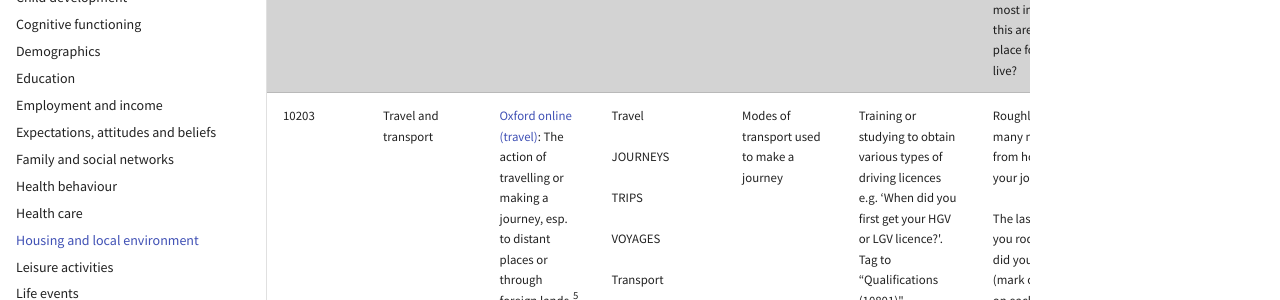
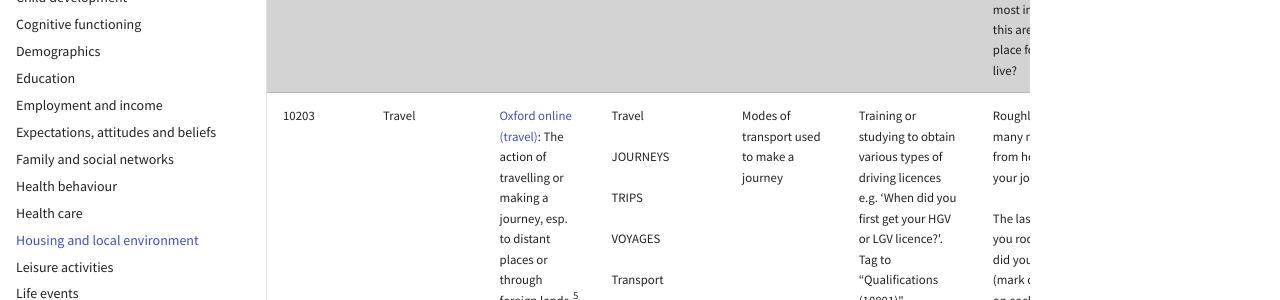
Before and after one commit to CLOSER-Cohorts/closer-vocabulary-2026, an MkDocs documentation site: the page built from docs/housing-and-local-environment.md, in a window 1280 px wide and 900 px high, scrolled down 1516 px. Shown: the part 153-453 px from the top of the window. Built offline with MkDocs 1.6.1 and Material for MkDocs 9.7.7, drawn with Linux system fonts in a browser that asks for light colours.

Commit message:
Update housing-and-local-environment.md
Renamed Travel and transport to Travel

```diff
--- a/docs/housing-and-local-environment.md
+++ b/docs/housing-and-local-environment.md
@@ -6,6 +6,6 @@
 |     | Housing and local environment (CV19) | As above. |     |     |     |     |     |
 | 10201 | Housing | [MeSH (housing)](https://meshb.nlm.nih.gov/record/ui?ui=D006798): Living facilities for humans.<sup>3</sup> | HOUSING<br><br>ACCOMMODATION<br><br>DOMESTIC APPLIANCES<br><br>HOUSING AGE<br><br>HOUSING CONDITIONS<br><br>HOSUING OWNERSHIP<br><br>RENTED ACCOMODATION<br><br>TIED HOUSING<br><br>BUILDING MAINTENANCE<br><br>HOUSING TENURE<br><br>COOKING FACILITIES<br><br>HEATING FACILITIES | Ownership status, household facilities and utilities used in the house | Anything related to housing benefits e.g. "Are you (or your husband/partner) receiving any of the following benefits? (Income support/job seekers allowance/working tax credit/housing benefit)". Tag to “Benefits & Welfare (10908)”.<br><br>Exposure to harmful chemicals. Tag to “Environmental exposure (10204)". | Does your household own this accommodation outright, is it being bought with a mortgage, is it rented or does it come rent-free?<br><br>Is your hot water tank usually heated electrically?<br><br>How often do you have any windows open in your home: In summer: day |     |
 | 10202 | Neighbourhood | [Oxford online](https://www.oed.com/dictionary/neighbourhood_n?tab=meaning_and_use#35097972): A district or portion of a town, city, or country, esp. considered in reference to the character or circumstances of its inhabitants.<sup>4</sup> | NEIGBOURHOODS<br><br>HUMAN SETTLEMENTS | Neighbourhood safety, interactions with neighbours and other people in the neighbourhood or community | Characteristics of buildings in the neighbourhood | How safe would you feel walking alone in this area after dark?<br><br>Do you: visit the home of your neighbours<br><br>Which things, if any, do you think would most improve this area as a place for you to live? |     |
-| 10203 | Travel and transport | [Oxford online (travel)](https://www.oed.com/dictionary/travel_n?tab=meaning_and_use#17706066): The action of travelling or making a journey, esp. to distant places or through foreign lands.<sup>5</sup> | Travel<br><br>JOURNEYS<br><br>TRIPS<br><br>VOYAGES<br><br>Transport<br><br>TRANSPORTATION | Modes of transport used to make a journey | Training or studying to obtain various types of driving licences e.g. ‘When did you first get your HGV or LGV licence?'. Tag to “Qualifications (10801)". | Roughly how many miles is it from home to your job?<br><br>The last time you rode a bike did you wear (mark one box on each line): a helmet<br><br>How easy or difficult would you find it to get to work if you could not travel by car or van? |     |
+| 10203 | Travel | [Oxford online (travel)](https://www.oed.com/dictionary/travel_n?tab=meaning_and_use#17706066): The action of travelling or making a journey, esp. to distant places or through foreign lands.<sup>5</sup> | Travel<br><br>JOURNEYS<br><br>TRIPS<br><br>VOYAGES<br><br>Transport<br><br>TRANSPORTATION | Modes of transport used to make a journey | Training or studying to obtain various types of driving licences e.g. ‘When did you first get your HGV or LGV licence?'. Tag to “Qualifications (10801)". | Roughly how many miles is it from home to your job?<br><br>The last time you rode a bike did you wear (mark one box on each line): a helmet<br><br>How easy or difficult would you find it to get to work if you could not travel by car or van? |     |
 | 10204 | Environmental exposure | [ELSST](https://thesauri.cessda.eu/elsst-6/en/page/8f524494-4ed2-4d48-8872-13d72a2fe20e): Exposure to harmful chemical, physical, or biological agents in the environment which may or may not be known to be harmful at the time of exposure.<sup>6</sup> | ENVIRONMENTAL EXPOSURE<br><br>ENVIRONMENTAL QUALITY | Exposure to harmful chemicals in the home, neighbourhood or workplace | Questions that could indirectly be used to measure environmental exposure, but weren't originally intended to measure this topic e.g. 'Do you use gas for cooking?'. Tag to “Housing (10201). | Are you in contact with particular fumes or chemicals in your job?<br><br>Does your home have chimneys?<br><br>Do any of the following animals or insects inhabit or invade your home or cause dirty conditions in your balcony, garden or yard? other (please describe) |     |
 | 10205 | Residential mobility | [ELSST](https://thesauri.cessda.eu/elsst-6/en/page/3d92431b-b64d-4266-a464-e3461df55e5d): Moving from residence to another.<sup>7</sup> | RESIDENTIAL MOBILITY<br><br>HOUSING HISTORY  <br>LENGTH OF RESIDENCE  <br>MOVING HOUSE | Moving normal place of residence | Accessible living arrangements. Tag to “Housing (10201).<br><br>Place of residence. Tag to “Location (10106)". | Have you lived in any countries other than the UK for a year or more?<br><br>How many times have you moved home since your study child was 5 years old ?<br><br>When did you move to your present address? |     |
```
